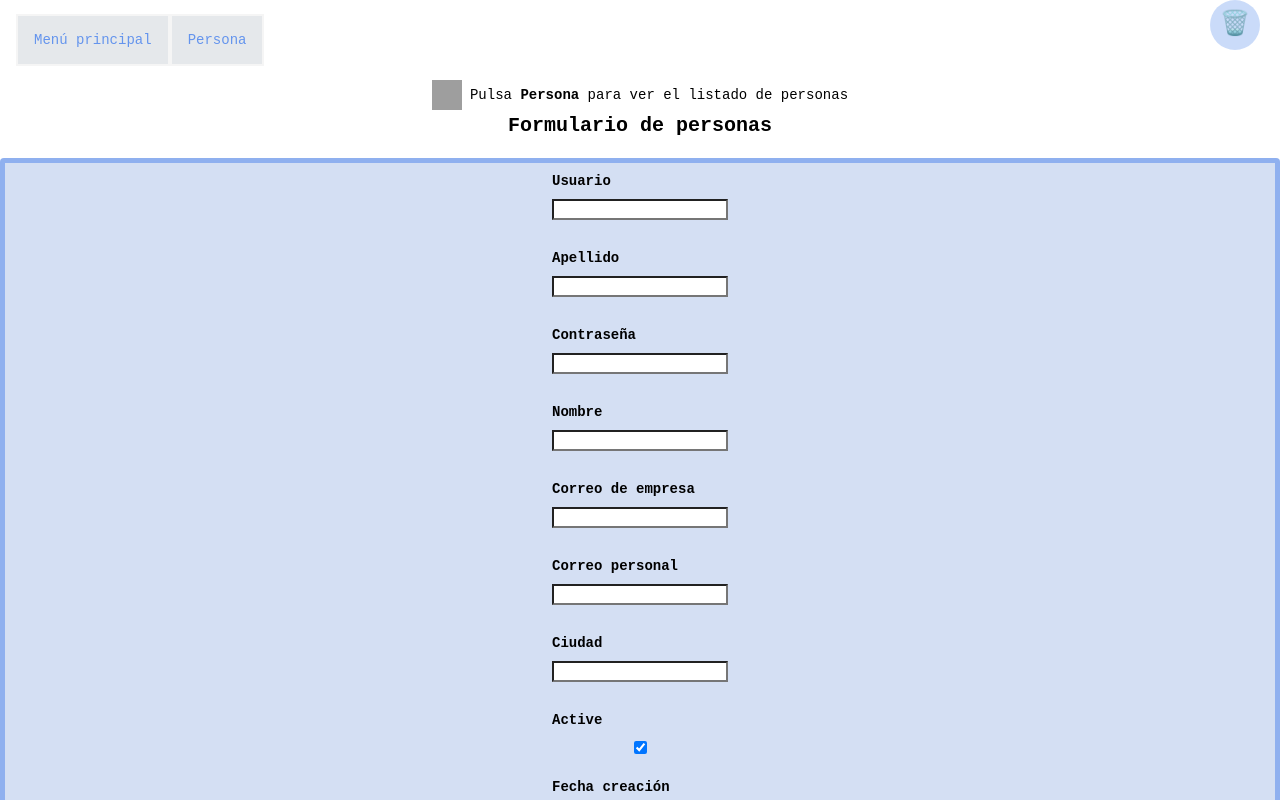
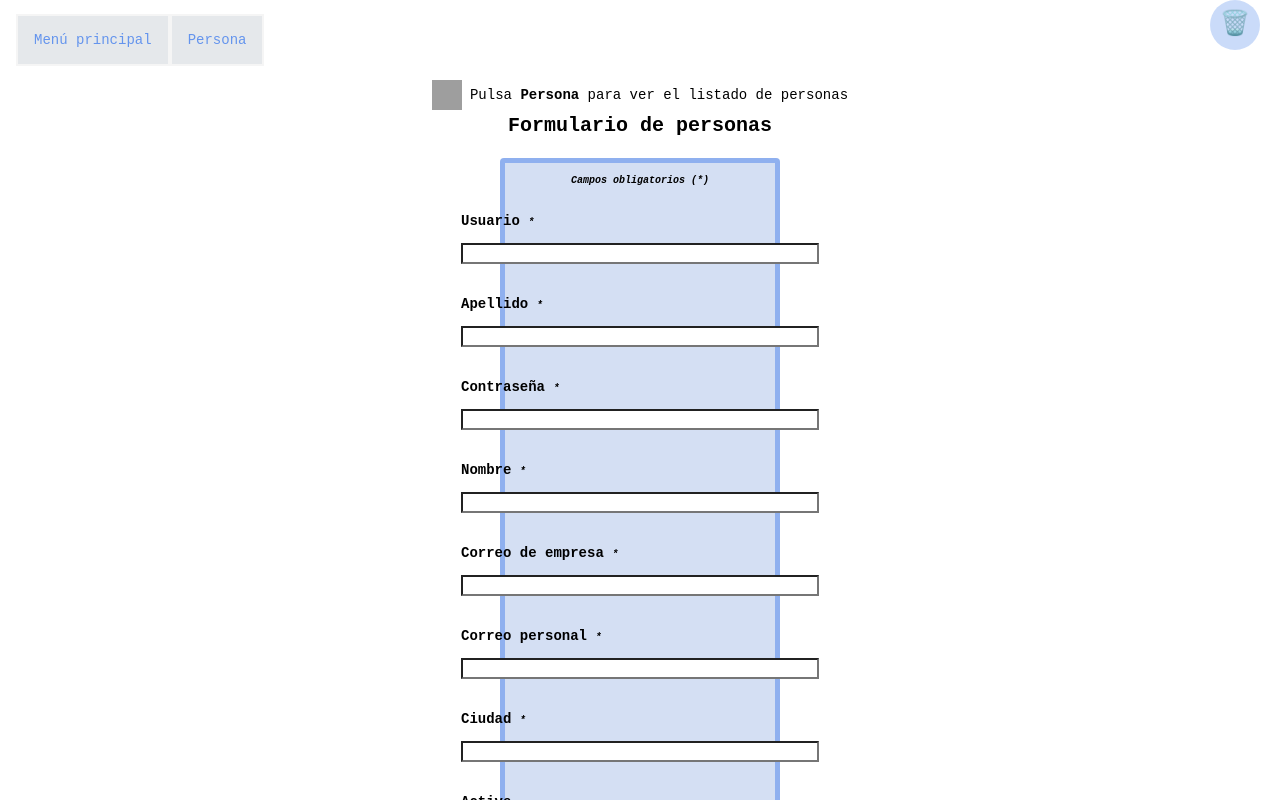
Before and after one commit to teresaogayar/CRUD-de-personas, an Angular app: page / in a window 1280 px wide. Shown: the top 800 px of the page. Built offline with nearby package versions, Linux system fonts and the light colour scheme; grey boxes are pictures that could not be loaded.

Commit message:
Modificaciones en Formulario

```diff
--- a/src/app/formulario/formulario.component.html
+++ b/src/app/formulario/formulario.component.html
@@ -2,8 +2,9 @@
 <div class="formulario">
     <form  [formGroup]="registerForm">
         <div class="datos">
+            <i class="notificacion">Campos obligatorios (*)</i>
             <div class="form-group">
-                <label for="user">Usuario </label>
+                <label for="user">Usuario <i>*</i></label>
                 <input type="text" id="user" class='form-control' formControlName="user">
                 <div class="error">
                     <span *ngIf='validacionCampos("user")'>
@@ -12,7 +13,7 @@
                 </div>
             </div>
             <div class="form-group">
-                <label for="surname">Apellido </label>
+                <label for="surname">Apellido <i>*</i></label>
                 <input type="text" id="surname" class='form-control' formControlName="surname">
                 <div class="error">
                     <span *ngIf='validacionCampos("surname")'>
@@ -21,7 +22,7 @@
                 </div>
             </div>
             <div class="form-group">
-                <label for="pass">Contraseña </label>
+                <label for="pass">Contraseña <i>*</i></label>
                 <input type="password" id="pass" class='form-control' formControlName="password">
                 <div class="error">
                     <span *ngIf='validacionCampos("password")'>
@@ -30,7 +31,7 @@
                 </div>
             </div>
             <div class="form-group">
-                <label for="name">Nombre </label>
+                <label for="name">Nombre <i>*</i></label>
                 <input type="text" id="name" class='form-control' formControlName="name">
                 <div class="error">
                     <span *ngIf='validacionCampos("name")'>
@@ -39,7 +40,7 @@
                 </div>
             </div>
             <div class="form-group">
-                <label for="compemail">Correo de empresa </label>
+                <label for="compemail">Correo de empresa <i>*</i></label>
                 <input type="email" id="compemail" class='form-control' formControlName="company_email">
                 <div class="error">
                     <span *ngIf='validacionCampos("company_email")'>
@@ -48,7 +49,7 @@
                 </div>
             </div>
             <div class="form-group">
-                <label for="personalemail">Correo personal </label>
+                <label for="personalemail">Correo personal <i>*</i></label>
                 <input type="email" id="personalemail" class='form-control' formControlName="personal_email">
                 <div class="error">
                     <span *ngIf='validacionCampos("personal_email")'>
@@ -57,7 +58,7 @@
                 </div>
             </div>
             <div class="form-group">
-                <label for="city">Ciudad </label>
+                <label for="city">Ciudad <i>*</i></label>
                 <input type="text" id="city" class='form-control' formControlName="city">
                 <div class="error">
                     <span *ngIf='validacionCampos("city")'>
@@ -70,7 +71,7 @@
                 <input type="checkbox" id="active" class='form-control' formControlName="active">
             </div>
             <div class="form-group">
-                <label for="created_date">Fecha creación </label>
+                <label for="created_date">Fecha creación <i>*</i></label>
                 <input type="date" id="created_date" class='form-control' formControlName="created_date">
                 <div class="error">
                     <span *ngIf='validacionCampos("created_date")'>
--- a/src/app/formulario/formulario.component.scss
+++ b/src/app/formulario/formulario.component.scss
@@ -13,7 +13,9 @@ h2{
     border: 5px solid  rgba(100, 148, 237, 0.61) ;
     border-radius: 4px;
     margin-top: 8px;
-    margin-bottom: 16px;
+    margin-bottom: 26px;
+    margin-left: 500px;
+    margin-right: 500px;
     font-weight: bold;
 }
 form{
@@ -33,11 +35,21 @@ form{
     margin-top: 8px;
     margin-bottom: 20px;
 }
+.notificacion{
+    display: flex;
+    justify-content: center;
+}
+i{
+    font-size: 10px;
+}
+.datos input{
+    width: 350px;
+}
 .form-group{
     display: flex;
     justify-content: space-between;
     flex-direction: column;
-    gap: 8px;
+    gap: 10px;
 }
 .error{
     display: flex;
```
